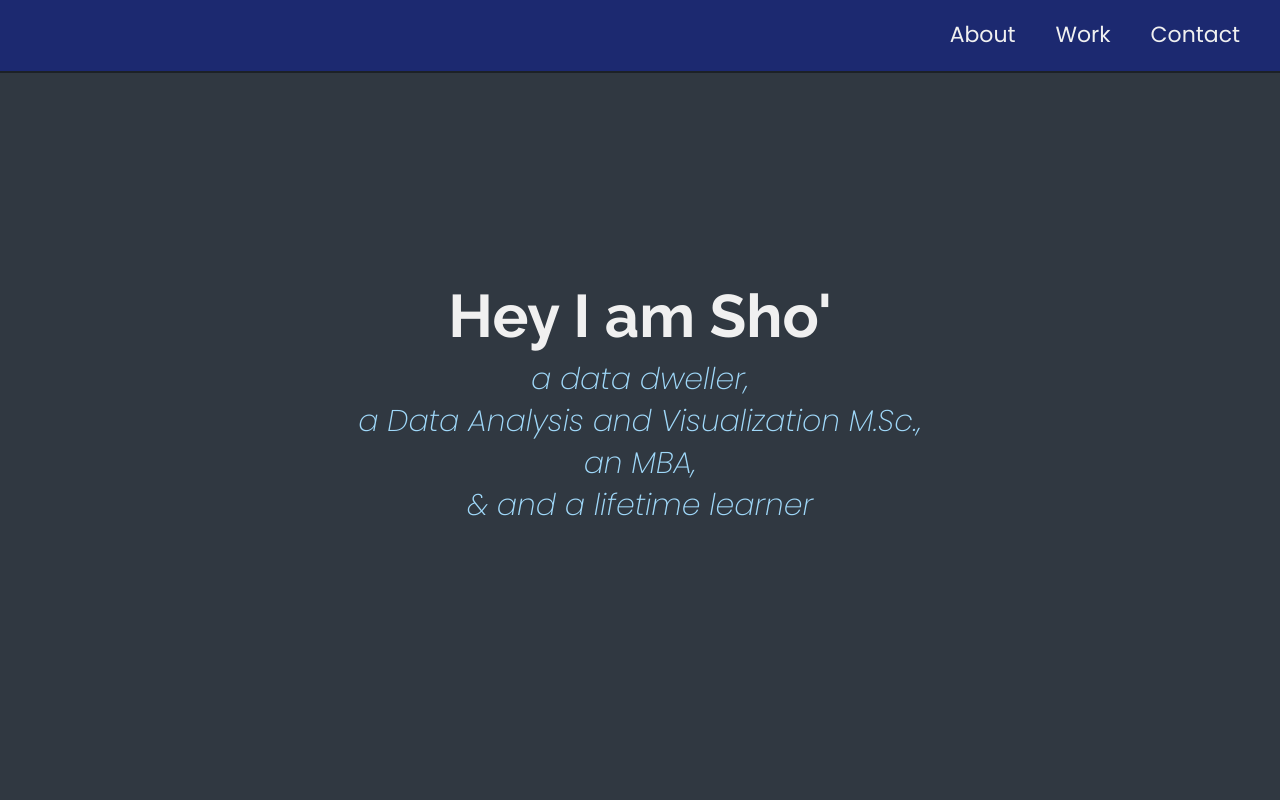
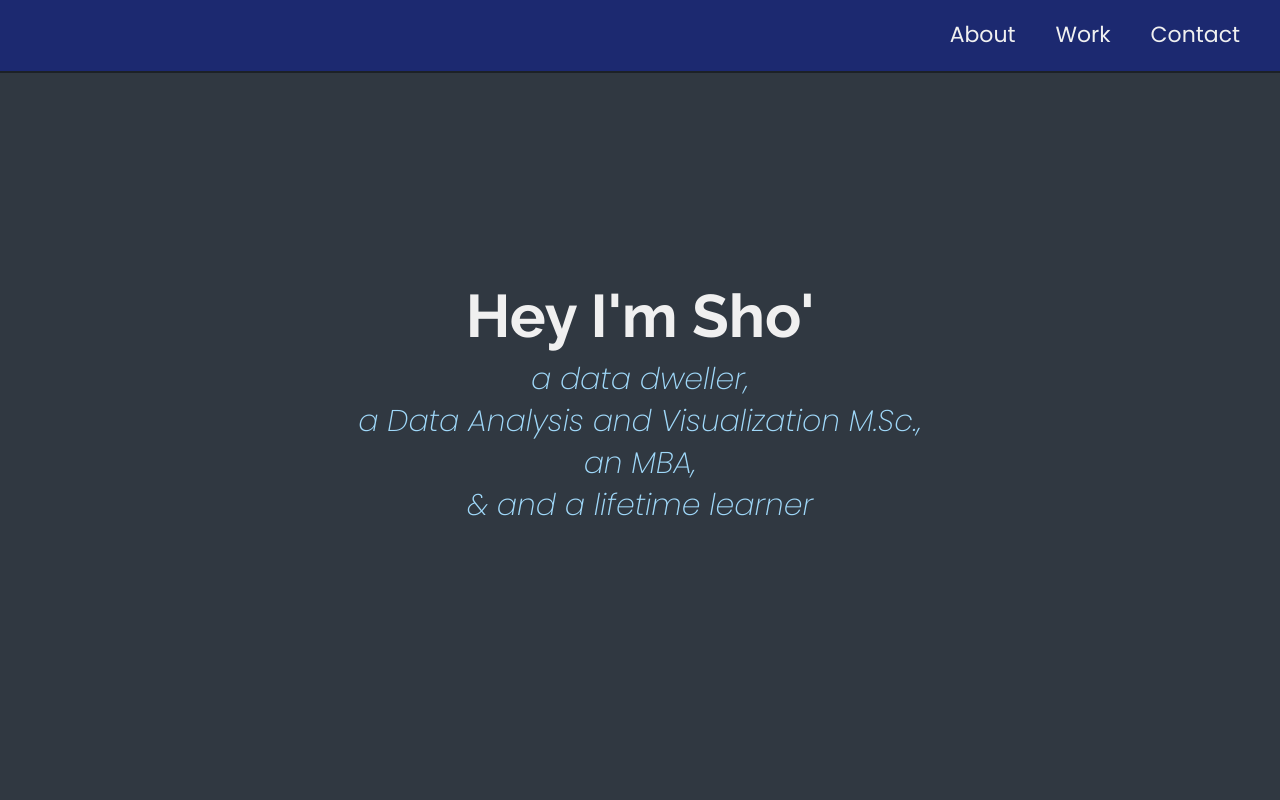
Before and after one commit to ShokoLocoMocco/fccPortfolio, a plain HTML site: page index.html in a window 1280 px wide. Shown: the top 800 px of the page. Drawn offline with Linux system fonts and the light colour scheme.

Commit message:
header data

```diff
--- a/index.html
+++ b/index.html
@@ -39,7 +39,7 @@
 <!-- START WELCOME SECTION -->
 
 <section id="welcome-section" class="welcome-section">
-  <h1>Hey I am Sho'</h1>
+  <h1>Hey I'm Sho'</h1>
   <p>a data dweller,</p>
   <p>a Data Analysis and Visualization M.Sc.,</p>
   <p>an MBA,</p>
```
